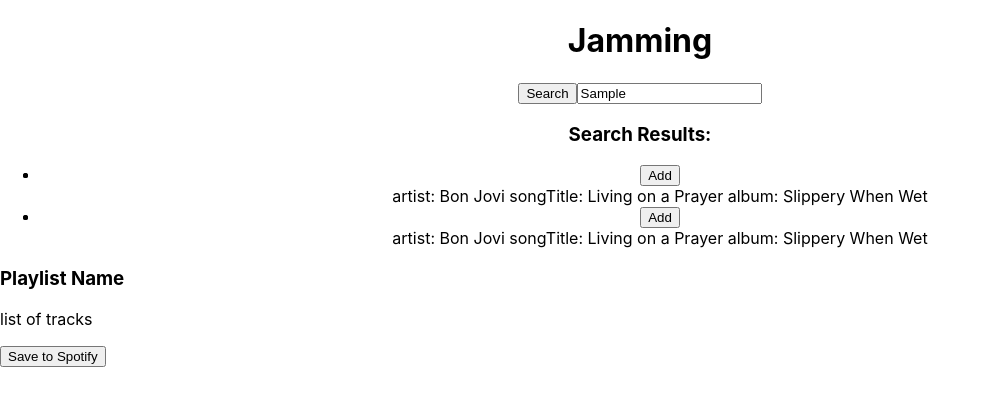
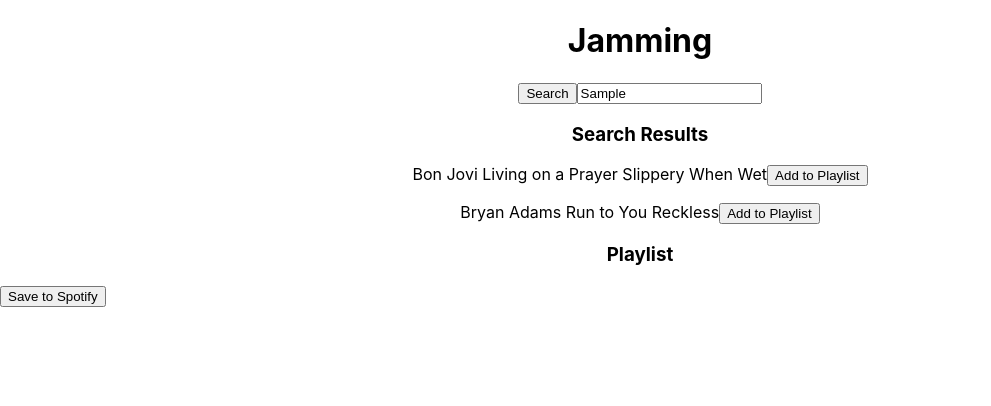
Before and after one commit to kayholliday/jammming, a React (Create React App) app: page / in a window 1280 px wide. Both pictures are taken after typing "Sample" into the empty fields and a click on the button "Search". Shown: the top 406 px of the page, without its empty margins (0-991 px from the left). Built offline with nearby package versions, Linux system fonts and the light colour scheme.

Commit message:
Add and remove tracks from Playlist

```diff
--- a/src/App.js
+++ b/src/App.js
@@ -1,34 +1,12 @@
 import React, {useState} from 'react';
 import './App.css';
 import SearchBar from './SearchBar';
-import SearchResults from './SearchResults';
 import Playlist from './Playlist';
 import Tracklist from './Tracklist';
 
+//Check out App and AddThought for how to add track to playlist
+
 function App() {
-  const [results, setResults] = useState([
-    {
-      artist: 'Bon Jovi',
-      songTitle: 'Living on a Prayer',
-      album: 'Slippery When Wet'
-    },
-    {
-      artist: 'Bryan Adams',
-      songTitle: 'Run to You',
-      album: 'Reckless'
-    }
-  ]);
-
-  const showResults = (track) =>
-    setResults((prev)=>{
-      return [track, ...prev];
-    });
-
-  /*const removeResult = (restultIdToRemove) => {
-    setResults((results) =>
-      results.filter((track) => track.id !== resultIdToRemove)
-    );
-  }*/
   const handleSave = () => {
     console.log('Saved to Spotify');
   }
@@ -44,11 +22,9 @@ function App() {
               <Track key={track.id} track={track} removeResult={removeResult}/>
             ))*/}
           </ul>
+
         </div>
       </div>
-
-
-    <Playlist />
     <div>
       <button id='save' onClick={handleSave}>Save to Spotify</button>
     </div>
--- a/src/Playlist.js
+++ b/src/Playlist.js
@@ -1,17 +1,19 @@
 import React from "react";
-import Tracklist from "./Tracklist";
 
-//this should hold the selected tracks imported from SearchResult
+//child component of Tracklist
 
-//import the selected tracks from SearchResults
-//save them to a named playlist
-
-function Playlist() {
-    return (//another object?
+function Playlist({tracks, setTracks, updateStatus}) {
+    return (
         <>
-            <div>
-                <h3>Playlist Name</h3>
-                <p>list of tracks</p>
+            <div className="playlist">
+                <h3>Playlist</h3>
+                {
+                    tracks && tracks.map(track => {
+                        if(track && track.status==='Playlist')
+                        return<>
+                            <p className="track" key={track.id}>{track.artist} {track.songTitle} {track.album}<button className="removeFromPlaylist" key={track.id} onClick={()=>{updateStatus(track.id, 'SearchResult')}}>Remove from Playlist</button></p></>
+          })
+        }
             </div>
         </>
     )
--- a/src/SearchBar.js
+++ b/src/SearchBar.js
@@ -1,21 +1,21 @@
 import React, {useState} from "react";
-import SearchResults from "./SearchResults";
+import Tracklist from "./Tracklist";
 
 //export stored input data to ? to get the results
 
 const SearchBar = () => {
-    const [searchResults, setSearchResults] = useState(null);
+    const [tracklist, setTracklist] = useState(null);
 
-    //When the button is clicked the SearchResults component will show
+    //When the button is clicked the Tracklist component will show
     return (
       <>
         <form className="searchbar">
-            <button type="button" onClick={()=> setSearchResults('search results')}>Search</button>
+            <button type="button" onClick={()=> setTracklist('tracklist')}>Search</button>
             <input /*id='search' name='search' type='text' value={search} onChange={handleChange}*/></input>
         </form>
-        <div className="searchresults">
-            {searchResults === "search results" &&
-                <SearchResults />
+        <div className="tracklist">
+            {tracklist === "tracklist" &&
+                <Tracklist />
             }
         </div>
       </>
--- a/src/SearchResults.js
+++ b/src/SearchResults.js
@@ -1,29 +1,22 @@
-import React, {useState} from "react";
-import TrackList from "./Tracklist";
-import Track from "./Track";
+import React from "react";
 
+//child component of Tracklist
 //take input from SearchBar and use it to return Tracklists
-//onClick of a track should move the element to the Playlist element
 
-const SearchResults = () => {
-  const [tracks, setTracks] = useState ([
-    {
-      artist: '1',
-      songTitles: '2',
-      album: '3'
-    }
-  ])
-  const addTrack = (track) =>
-    setTracks((prev)=>{
-      return[track, ...prev];
-    });
+const SearchResults = ({tracks, setTracks, updateStatus}) => {
 
-    return (
-        <div className="searchresults">
-                <h3>Search Results: </h3>
-                <TrackList />
-        </div>
-      );
+  return (
+    <div className="searchresults">
+      <h3>Search Results</h3>
+        {
+          tracks && tracks.map(track => {
+            if(track && track.status==='SearchResult')
+              return<>
+                <p className="track" key={track.id}>{track.artist} {track.songTitle} {track.album}<button className="addToPlaylist" key={track.id} onClick={()=>{updateStatus(track.id, 'Playlist')}}>Add to Playlist</button></p></>
+          })
+        }
+    </div>
+  )
 }
 
 export default SearchResults;
--- a/src/Track.js
+++ b/src/Track.js
@@ -3,6 +3,13 @@ import SearchResults from "./SearchResults";
 
 //track return here get imported to Tracklist
 //need to get the addTrack functionimported fro SearchBar
+
+let nextId = 0;
+export function generateId () {
+    const result = nextId;
+    nextId +=1;
+    return result;
+};
 
 const Track = (props) => {
     const {track, addTrack} = props;
--- a/src/Tracklist.js
+++ b/src/Tracklist.js
@@ -1,18 +1,46 @@
-import React from "react";
-import Track from "./Track";
+import React, {useState} from "react";
+import SearchResults from "./SearchResults";
+import Playlist from "./Playlist";
 
-//Take Track data and create array of objects to create Tracklist based on artist or title or album
-//export list to SearchResults
+//parent component of SearchResults and Playlist
 
-const TrackList = (props) => {
+const Tracklist = () => {
+    const [tracks, setTracks] = useState([
+        {
+          id: 1,
+          artist: 'Bon Jovi',
+          songTitle: 'Living on a Prayer',
+          album: 'Slippery When Wet',
+          status: 'SearchResult'
+        },
+        {
+          id: 2,
+          artist: 'Bryan Adams',
+          songTitle: 'Run to You',
+          album: 'Reckless',
+          status: 'SearchResult'
+        }
+      ]);
+
+    //Maps through the tracks and finds the matching id
+    //It then changes the status of that track which moves the component from SearchResults to Playlist and visa versa
+    const updateStatus = (id, newStatus) => {
+        let allTracks=tracks;
+        allTracks=allTracks.map(track => {
+            if(track.id===id){
+                track.status=newStatus;
+            }
+        return track;
+        })
+        setTracks(allTracks)
+    }
+
     return (
         <div className="tracklist">
-            <ul className="tracks">
-                <li><Track /></li>
-                <li><Track /></li>
-            </ul>
+            <SearchResults tracks={tracks} setTracks={setTracks} updateStatus={updateStatus} />
+            <Playlist tracks={tracks} setTracks={setTracks} updateStatus={updateStatus} />
         </div>
      );
 }
 
-export default TrackList;
+export default Tracklist;
```
